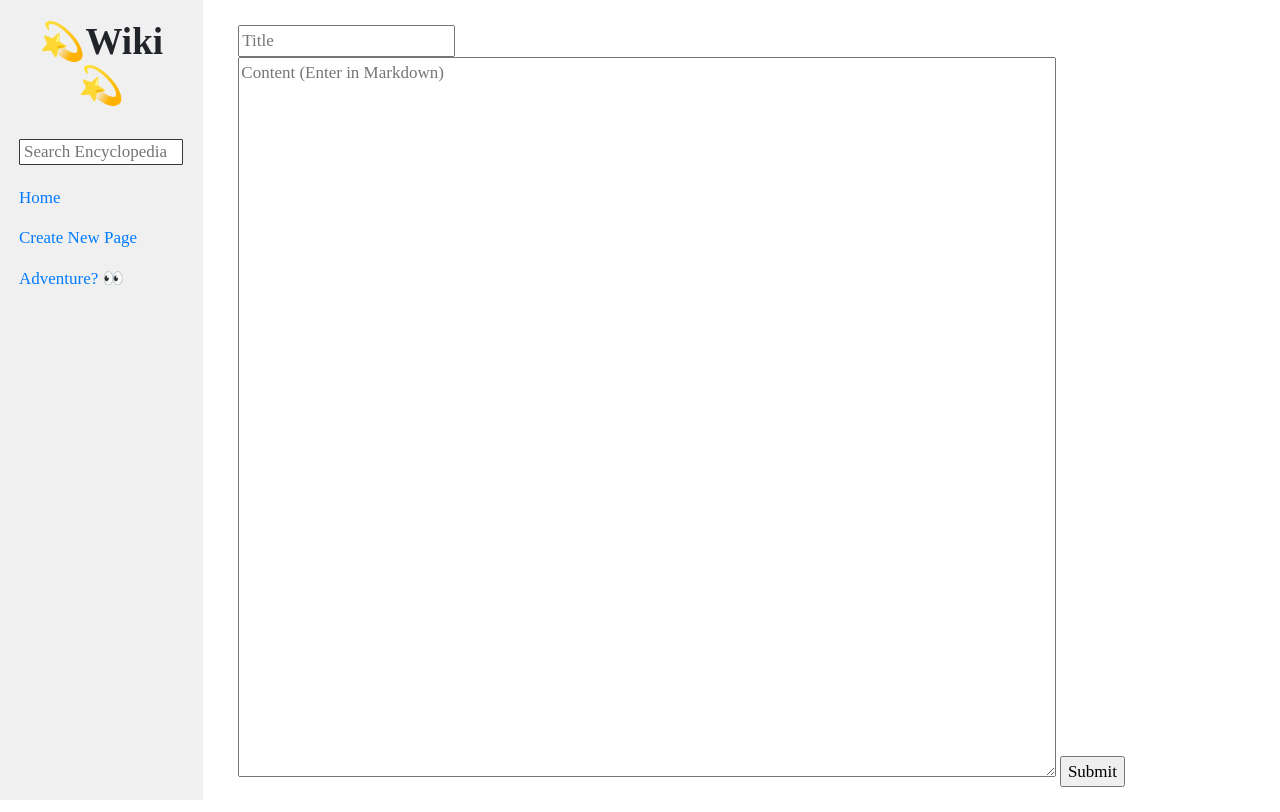
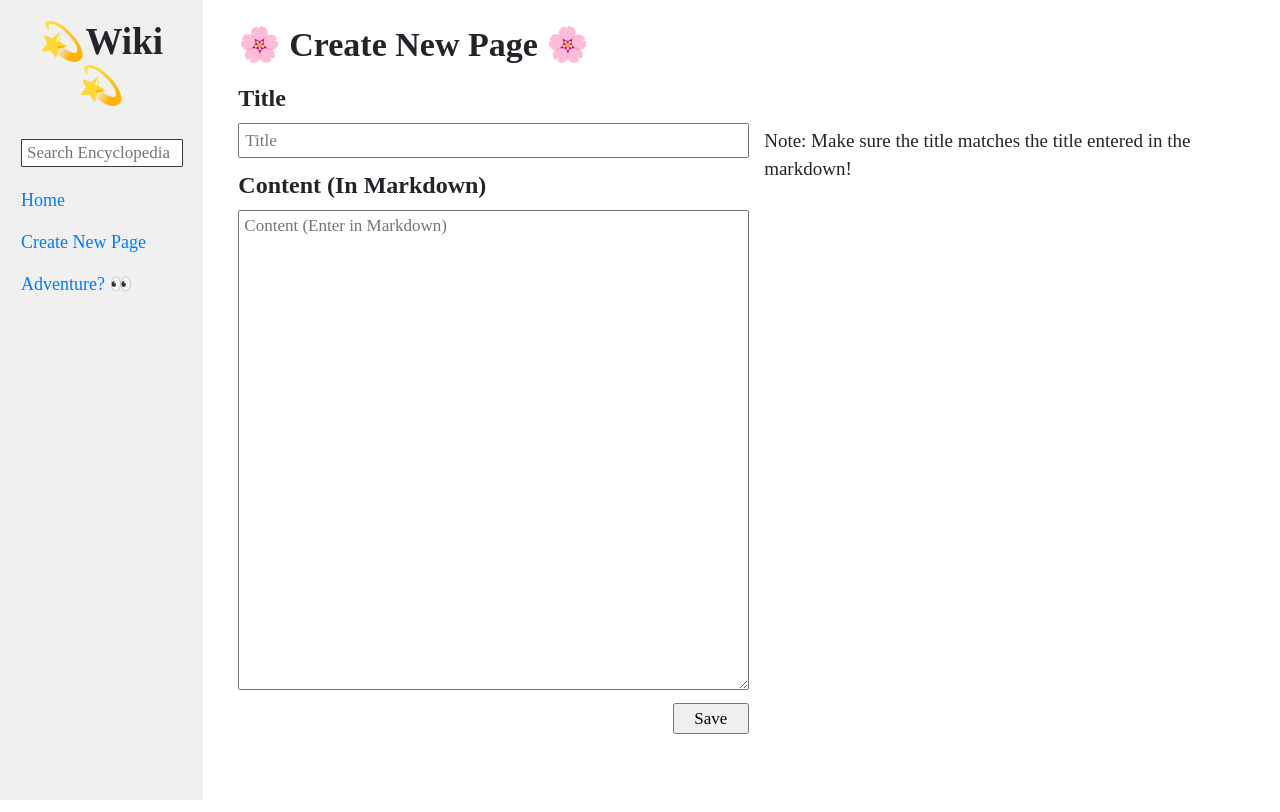
Before and after one commit to joanne5548/cs50-projects, a Django app: page /wiki/create in a window 1280 px wide. Run offline with Django 3.2, Linux system fonts and the light colour scheme; some libraries are stand-ins or nearby versions.

Commit message:
finished project 1, few touch ups left

```diff
--- a/wiki/wiki/encyclopedia/static/encyclopedia/styles.css
+++ b/wiki/wiki/encyclopedia/static/encyclopedia/styles.css
@@ -1,5 +1,7 @@
 body {
+    height: 100%;
     margin: 0;
+    padding: 0;
     background-color: white;
     font-family: "Crimson+Text";
     font-weight: 525;
@@ -18,18 +20,14 @@ code {
     font-weight: 550;
 }
 
-textarea {
-    height: 90vh;
-    width: 80%;
-}
-
 .main {
     padding: 25px 35px 25px;
+    /* margin-left: 16.666667%; */
 }
 
 .search {
     width: 100%;
-    padding: 2px 4px 2px;
+    padding: 3px 5px 3px;
     border-style: solid;
     border-radius: 1px;
     border-width: 1px;
@@ -46,9 +44,11 @@ textarea {
 }
 
 .sidebar {
+    /* position: fixed; */
     background-color: #f0f0f0;
     height: 100vh;
     padding: 15px 20px 0px 34px;
+    box-sizing: border-box;
 }
 
 .sidebar h2 {
@@ -62,19 +62,30 @@ textarea {
 #sidebar-functionalities {
     display: flex;
     flex-direction: column;
+    padding-left: 2px;
     row-gap: 15px;
+    font-size: 18px;
 }
 
 .sidebar form {
     margin-bottom: 5px;
 }
 
-/* .main h1 {
-    margin-left: 15px;
-} */
+.page-list-container {
+    padding-top: 23px;
+    border-top: 1px solid #a3a3a3;
+}
 
-.main ul {
+.page-list-container ul {
+    padding-left: 18px;
     font-size: 19px;
+    list-style: none;
+}
+
+.page-list-container li {
+    margin-bottom: 5px;
+    text-indent: 8px;
+    list-style-type: "–";
 }
 
 .error-message-container {
@@ -85,9 +96,10 @@ textarea {
     margin-top: 20px;
 }
 
-#edit-page-link-container {
+.edit-page-link-container {
     text-align: right;
     margin-right: 20px;
+    font-size: 18px;
 }
 
 .entry-page-container {
@@ -95,16 +107,75 @@ textarea {
     margin-left: 0px;
 }
 
-.entry-page-container h1 {
+h1 {
+    font-weight: 600;
+    margin-left: 0px;
+    margin-bottom: 10px;
+}
+
+h2, h3, h4, h5, h6 {
     font-weight: 550;
     margin-left: 0px;
     margin-bottom: 10px;
 }
 
-.entry-page-container p {
+p {
     font-size: 19px;
+}
+
+.results-list-container {
+    margin-top: 18px;
+}
+
+.results-list-container .search-result {
+    font-size: 21px;
+    /* font-weight: 550; */
 }
 
 .entry-page-container ul {
     font-size: 19px;
 }
+
+.edit-page-grid {
+    display: grid;
+    column-gap: 15px;
+    grid-template-columns: 50% auto;
+    margin-top: 18px;
+}
+
+.edit-page-grid p {
+    padding-top: 4px;
+}
+
+.edit-page-grid .error-message {
+    padding-top: 33px;
+}
+
+.edit-input-container {
+    display: flex;
+    flex-direction: column;
+    row-gap: 0px;
+}
+
+.create-page-title {
+    width: 100%;
+    padding: 3px 5px 3px;
+    margin-bottom: 13px;
+}
+
+textarea {
+    height: 60vh;
+    width: 100%;
+    padding: 2px 5px 2px;
+    margin-bottom: 13px;
+}
+
+.submit-botton-container {
+    display: flex;
+    justify-content: right;
+}
+
+.submit-button {
+    width: 15%;
+    margin-right: 0;
+}
--- a/wiki/wiki/encyclopedia/templates/encyclopedia/create.html
+++ b/wiki/wiki/encyclopedia/templates/encyclopedia/create.html
@@ -5,18 +5,34 @@
 {% endblock %}
 
 {% block body %}
+
+<h3 style="font-size: 34px;">&#127800 Create New Page &#127800</h3>
+
+<div class="edit-page-grid">
+    <div class="grid-item">
+        <form class="edit-input-container" method="POST">
+                {% csrf_token %}
+                <h4>Title</h4>
+                <input type="text" class="create-page-title" name="title" placeholder="Title">
+                <h4>Content (In Markdown)</h4>
+                <textarea class="create-page-content" name="content" placeholder="Content (Enter in Markdown)"></textarea>
+                <div class="submit-botton-container">
+                    <input type="submit" class="submit-button" value="Save">
+                </div>
+            </form>
+        </div>
+        <div class="grid-item">
+            <h4 style="color: white;">empty</h4>
+            <p>Note: Make sure the title matches the title entered in the markdown!</p>
+
             {% if message %}
                 {% if entry_name %}
-            <h3>{{ message }}<a href="{% url 'entry' entry_name %}">{{ entry_name }}</a></h3>
+                    <h3 class="error-message">{{ message }}<a href="{% url 'entry' entry_name %}">{{ entry_name }}</a></h3>
                 {% else %}
-            <h3>{{ message }}</h3>
+                    <h3 class="error-message">{{ message }}</h3>
                 {% endif %}
             {% endif %}
 
-    <form method="POST">
-        {% csrf_token %}
-        <input type="text" id="create-page-title" name="title" placeholder="Title">
-        <textarea id="create-page-content" name="content" placeholder="Content (Enter in Markdown)"></textarea>
-        <input type="submit">
-    </form>
+        </div>
+    </div>
     {% endblock %}
--- a/wiki/wiki/encyclopedia/templates/encyclopedia/layout.html
+++ b/wiki/wiki/encyclopedia/templates/encyclopedia/layout.html
@@ -15,7 +15,7 @@
                 <h2>&#128171Wiki&#128171</h2>
                 <div id="sidebar-functionalities">
                     <form method="POST">
-                        <!-- {% csrf_token %} -->
+                        {% csrf_token %}
                         <input class="search" type="text" name="q" placeholder="Search Encyclopedia">
                     </form>
                     <div>
--- a/wiki/wiki/encyclopedia/templates/encyclopedia/results.html
+++ b/wiki/wiki/encyclopedia/templates/encyclopedia/results.html
@@ -5,11 +5,11 @@
 {% endblock %}
 
 {% block body %}
-    <h1>Results</h1>
+    <h1>Search results for "{{ search_query }}"</h1>
 
-    <div id="results-list-container">
+    <div class="results-list-container">
         {% for entry_name in search_results %}
-            <a href="{% url 'entry' entry_name %}">{{ entry_name }}</a>
+            <a class="search-result" href="{% url 'entry' entry_name %}">{{ entry_name }}</a>
             <div class="entry-description">
                 <p>Fill in preview of the entry page</p>
             </div>
--- a/wiki/wiki/encyclopedia/views.py
+++ b/wiki/wiki/encyclopedia/views.py
@@ -40,9 +40,10 @@ def results_view(request, query):
         if 'q' in request.POST:
             return handle_search(request)
 
-    query = query.lower()
-    search_results = [entry for entry in util.list_entries() if query in entry.lower()]
+    query_lower = query.lower()
+    search_results = [entry for entry in util.list_entries() if query_lower in entry.lower()]
     return render(request, "encyclopedia/results.html", {
+        "search_query": query,
         "search_results": search_results,
     })
 
@@ -54,7 +55,7 @@ def create_view(request):
             title = request.POST['title']
             if not title:
                 return render(request, "encyclopedia/create.html", {
-                        "message": "Please enter the title of the page."
+                        "message": "Error: Please enter the title of the page."
                     })
 
             content = request.POST['content']
@@ -81,7 +82,7 @@ def edit_view(request, entry_name):
                 return render(request, "encyclopedia/edit.html", {
                         "entry_name": entry_name,
                         "markdown_source": util.get_entry(entry_name),
-                        "message": "Please enter the title of the page."
+                        "message": "Error: Please enter the title of the page."
                     })
             print(request.POST['content'])
             write_markdown(title, request.POST['content'], entry_name)
```
Also changed, not shown: wiki/wiki/encyclopedia/templates/encyclopedia/edit.html (+24 -11 lines), wiki/wiki/encyclopedia/templates/encyclopedia/entry_page.html (+10 -9 lines), wiki/wiki/encyclopedia/templates/encyclopedia/index.html (+7 -5 lines), wiki/wiki/encyclopedia/templates/encyclopedia/input_field.html (added, +18 -0 lines), wiki/README.md. Lines whose indentation alone changed are shown as unchanged.
